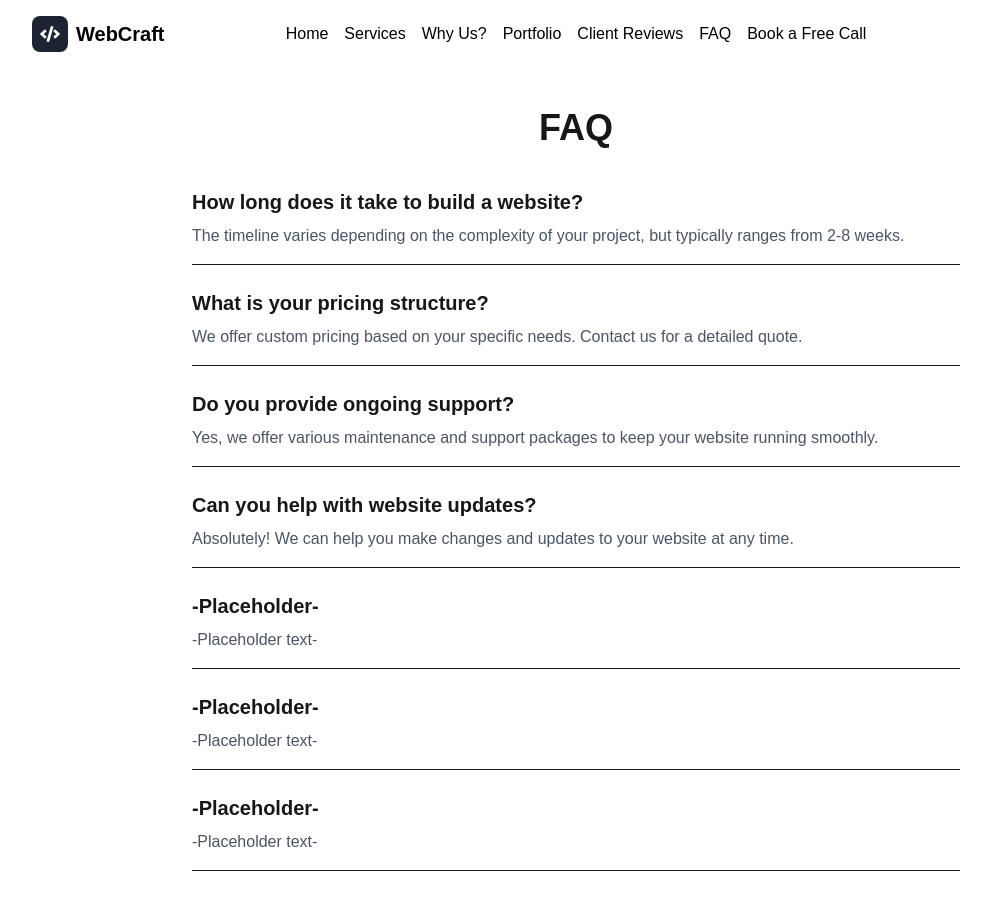
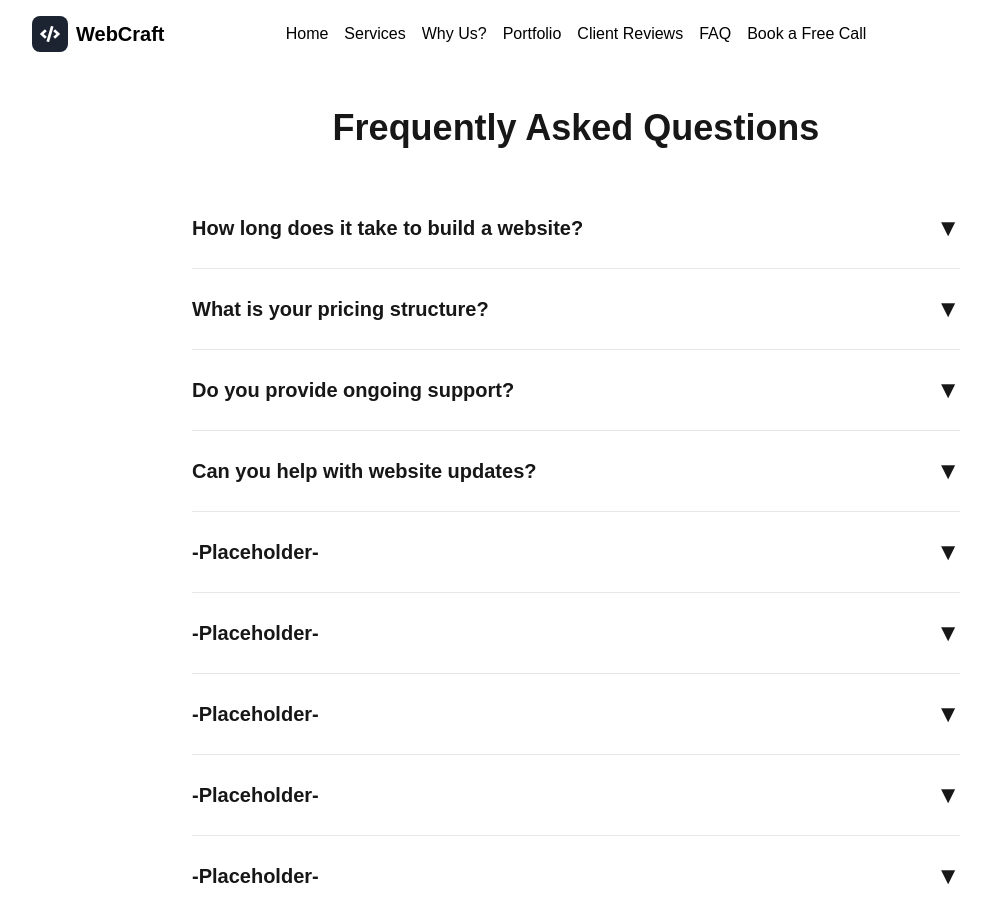
Before and after one commit to krgan12/webcraft, a Next.js app: page /FAQ in a window 1280 px wide. Shown: the top 922 px of the page, without its empty margins (64-1055 px from the left). Built offline with nearby package versions, Linux system fonts and the light colour scheme.

Commit message:
FAQ Re-worked

```diff
--- a/app/FAQ/page.tsx
+++ b/app/FAQ/page.tsx
@@ -1,42 +1,79 @@
-import React from 'react'
+import React, { useState } from 'react'
 
 export default function FAQ() {
+  const faqs = [
+    {
+      question: 'How long does it take to build a website?',
+      answer: 'The timeline varies depending on the complexity of your project, but typically ranges from 2-8 weeks.'
+    },
+    {
+      question: 'What is your pricing structure?',
+      answer: 'We offer custom pricing based on your specific needs. Contact us for a detailed quote.'
+    },
+    {
+      question: 'Do you provide ongoing support?',
+      answer: 'Yes, we offer various maintenance and support packages to keep your website running smoothly.'
+    },
+    {
+      question: 'Can you help with website updates?',
+      answer: 'Absolutely! We can help you make changes and updates to your website at any time.'
+    },
+    // Placeholders
+    {
+      question: '-Placeholder-',
+      answer: '-Placeholder text-'
+    },
+    {
+      question: '-Placeholder-',
+      answer: '-Placeholder text-'
+    },
+    {
+      question: '-Placeholder-',
+      answer: '-Placeholder text-'
+    },
+    {
+      question: '-Placeholder-',
+      answer: '-Placeholder text-'
+    },
+    {
+      question: '-Placeholder-',
+      answer: '-Placeholder text-'
+    },
+  ];
+
+  const [openIndex, setOpenIndex] = useState<number | null>(null);
+
+  const handleToggle = (idx: number) => {
+    setOpenIndex(openIndex === idx ? null : idx);
+  };
+
   return (
     <div className='min-h-screen p-10'>
       <h2 className="text-4xl font-bold mb-10 text-center">
-        FAQ
+        Frequently Asked Questions
       </h2>
-      <div className="max-w-3xl mx-auto space-y-6">
-        <div className="border-b pb-4">
-          <h3 className="text-xl font-semibold mb-2">How long does it take to build a website?</h3>
-          <p className="text-gray-600">The timeline varies depending on the complexity of your project, but typically ranges from 2-8 weeks.</p>
-        </div>
-         <div className="border-b pb-4">
-          <h3 className="text-xl font-semibold mb-2">What is your pricing structure?</h3>
-          <p className="text-gray-600">We offer custom pricing based on your specific needs. Contact us for a detailed quote.</p>
-         </div>
-         <div className="border-b pb-4">
-          <h3 className="text-xl font-semibold mb-2">Do you provide ongoing support?</h3>
-          <p className="text-gray-600">Yes, we offer various maintenance and support packages to keep your website running smoothly.</p>
-         </div>
-         <div className="border-b pb-4">
-          <h3 className="text-xl font-semibold mb-2">Can you help with website updates?</h3>
-          <p className="text-gray-600">Absolutely! We can help you make changes and updates to your website at any time.</p>
-         </div>
-         { /* Placeholders */}
-         <div className="border-b pb-4">
-          <h3 className="text-xl font-semibold mb-2">-Placeholder-</h3>
-          <p className="text-gray-600">-Placeholder text-</p>
-         </div>
-         <div className="border-b pb-4">
-          <h3 className="text-xl font-semibold mb-2">-Placeholder-</h3>
-          <p className="text-gray-600">-Placeholder text-</p>
-         </div>
-         <div className="border-b pb-4">
-          <h3 className="text-xl font-semibold mb-2">-Placeholder-</h3>
-          <p className="text-gray-600">-Placeholder text-</p>
-         </div>
+      <div className="max-w-3xl mx-auto divide-y divide-gray-200">
+        {faqs.map((faq, idx) => (
+          <div key={idx} className="py-6 cursor-pointer" onClick={() => handleToggle(idx)}>
+            <div className="flex items-center justify-between">
+              <h3 className={`text-xl font-semibold mb-0 ${openIndex === idx ? 'underline' : ''}`}>{faq.question}</h3>
+              <span className="ml-4 text-2xl select-none">{openIndex === idx ? '\u25B2' : '\u25BC'}</span>
+            </div>
+            {openIndex === idx && (
+              <p className="text-gray-600 mt-4 animate-fade-in">{faq.answer}</p>
+            )}
+          </div>
+        ))}
       </div>
+      <style jsx>{`
+        .animate-fade-in {
+          animation: fadeIn 0.2s;
+        }
+        @keyframes fadeIn {
+          from { opacity: 0; transform: translateY(-8px); }
+          to { opacity: 1; transform: translateY(0); }
+        }
+      `}</style>
     </div>
   )
 }
--- a/app/components/Navbar.tsx
+++ b/app/components/Navbar.tsx
@@ -21,7 +21,7 @@ export default function Navbar() {
         <div className='bg-[#1c2331] rounded-lg p-2'>
           <FaCode className='text-white text-xl'/>
         </div>
-        <div className='text-xl font-bold'>WebCraft</div>
+        <Link href="/"><div className='text-xl font-bold'>WebCraft</div></Link>
       </div>
         {/* <div className="space-x-4"> */}
         <div className="absolute left-1/2 transform -translate-x-1/2 flex space-x-4">
@@ -32,7 +32,7 @@ export default function Navbar() {
             <button onClick={() => scrollToSection('portfolio')} className="hover:underline transition-colors cursor-pointer">Portfolio</button>
             <button onClick={() => scrollToSection('customer')} className="hover:underline transition-colors cursor-pointer">Client Reviews</button>
             <button onClick={() => scrollToSection('faq')} className="hover:underline transition-colors cursor-pointer">FAQ</button>
-            <Link href="/booking" className="hover:text-gray-600 transition-colors">Book a Free Call</Link>
+            <Link href="/booking" className="hover:underline transition-colors cursor-pointer">Book a Free Call</Link>
         </div>
     </nav>
   )
```
